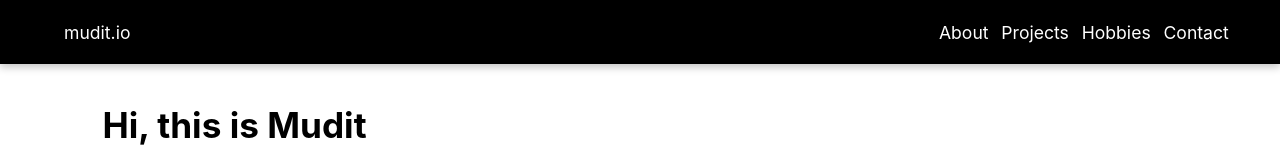
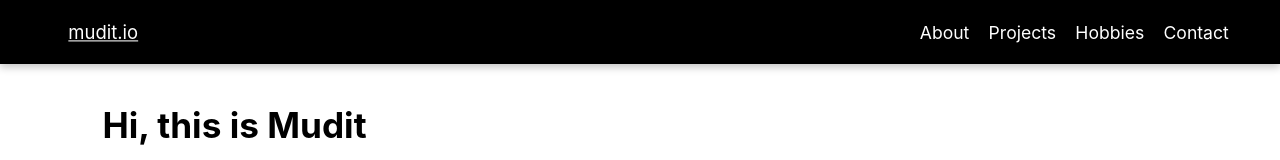
Before and after one commit to muditdahiya/mudit.online, a React (Create React App) app: page / in a window 1280 px wide. In both pictures the pointer is over the link "mudit.io". Shown: the top 160 px of the page. Built offline with nearby package versions, Linux system fonts and the light colour scheme.

Commit message:
fixed header animation

```diff
--- a/src/index.scss
+++ b/src/index.scss
@@ -1,5 +1,4 @@
 // left right padding steps 4vw
-
 $phone: 320px;
 $tablet: 768px;
 $computer: 1440px;
@@ -43,7 +42,11 @@ body {
   .Link {
     text-decoration: none;
     color: white;
-    margin-left: 1vw;
+    margin-left: 1.5vw;
+  }
+  .Link:hover {
+    text-decoration: underline;
+    transform: scale(1.05);
   }
 }
 
```
